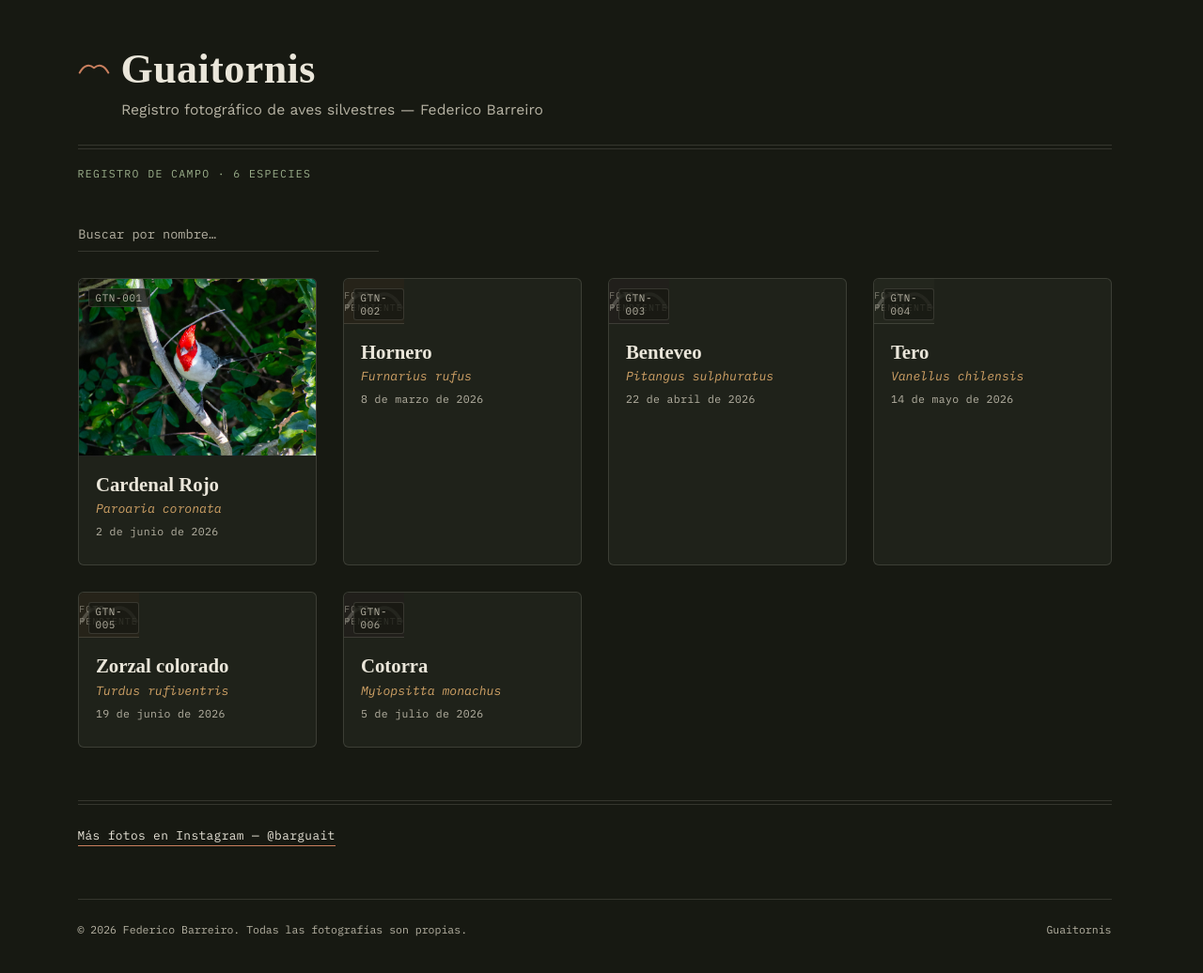
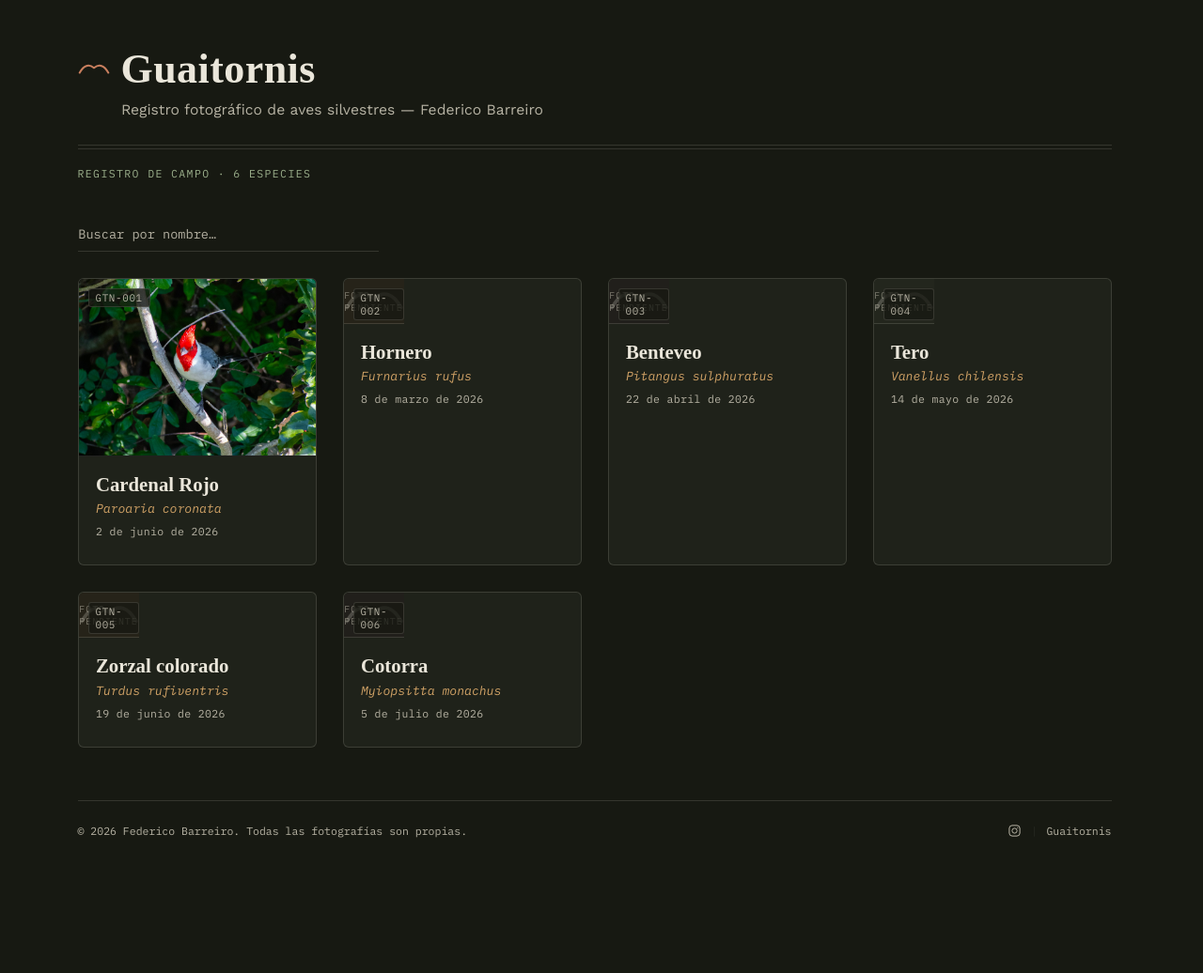
Before and after one commit to barguait/guaitornis, a plain HTML site: page index.html in a window 1280 px wide. Shown: the whole page at 94% size. After the commit the page ends 956 px from the top, so only its background shows below. Drawn offline with nearby package versions, Linux system fonts and the light colour scheme; a web font is replaced by a local one.

Commit message:
Update index.html

```diff
--- a/index.html
+++ b/index.html
@@ -373,29 +373,6 @@
     .modal-overlay, .modal{ transition:none; }
   }
 
-  /* ---------- Instagram ---------- */
-
-  .instagram-section{
-    margin-top: 3.5rem;
-  }
-
-  .instagram-link{
-    display:inline-block;
-    margin-top: 1.5rem;
-    font-family:'IBM Plex Mono', monospace;
-    font-size: 0.8rem;
-    letter-spacing: 0.03em;
-    color: var(--ink);
-    text-decoration: none;
-    border-bottom: 1px solid var(--rust);
-    padding-bottom: 2px;
-    transition: color 0.2s ease, border-color 0.2s ease;
-  }
-
-  .instagram-link:hover{
-    color: var(--rust);
-  }
-
   /* ---------- Footer ---------- */
 
   footer{
@@ -407,8 +384,35 @@
     color: var(--ink-soft);
     display:flex;
     justify-content:space-between;
+    align-items:center;
     flex-wrap:wrap;
     gap: 0.5rem;
+  }
+
+  .footer-brand{
+    display:flex;
+    align-items:center;
+    gap: 0.6rem;
+  }
+
+  .instagram-icon-link{
+    display:flex;
+    align-items:center;
+    color: var(--ink-soft);
+    transition: color 0.2s ease;
+  }
+
+  .instagram-icon-link:hover{
+    color: var(--rust);
+  }
+
+  .instagram-icon{
+    width: 15px;
+    height: 15px;
+  }
+
+  .footer-divider{
+    color: var(--line-soft);
   }
 
   @media (max-width: 480px){
@@ -452,16 +456,19 @@
     <div class="grid" id="grid"></div>
   </main>
 
-  <section class="instagram-section">
-    <div class="rule-double"></div>
-    <a class="instagram-link" href="https://www.instagram.com/barguait" target="_blank" rel="noopener noreferrer">
-      Más fotos en Instagram — @barguait
-    </a>
-  </section>
-
   <footer>
     <span>© 2026 Federico Barreiro. Todas las fotografías son propias.</span>
-    <span>Guaitornis</span>
+    <span class="footer-brand">
+      <a class="instagram-icon-link" href="https://www.instagram.com/barguait" target="_blank" rel="noopener noreferrer" aria-label="Instagram de Federico Barreiro, arroba barguait">
+        <svg class="instagram-icon" viewBox="0 0 24 24" aria-hidden="true">
+          <rect x="3" y="3" width="18" height="18" rx="5" stroke="currentColor" stroke-width="1.6" fill="none"/>
+          <circle cx="12" cy="12" r="4.2" stroke="currentColor" stroke-width="1.6" fill="none"/>
+          <circle cx="17.2" cy="6.8" r="1" fill="currentColor"/>
+        </svg>
+      </a>
+      <span class="footer-divider" aria-hidden="true">|</span>
+      Guaitornis
+    </span>
   </footer>
 
 </div>
```
